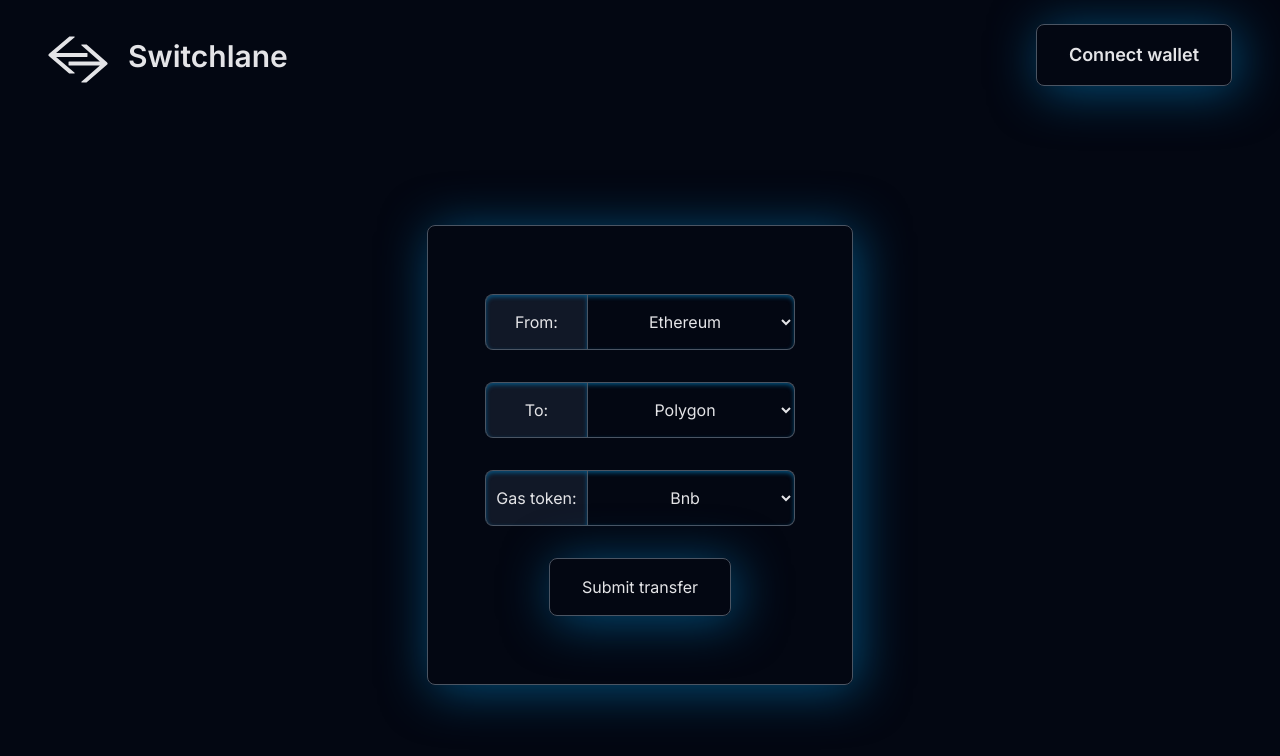
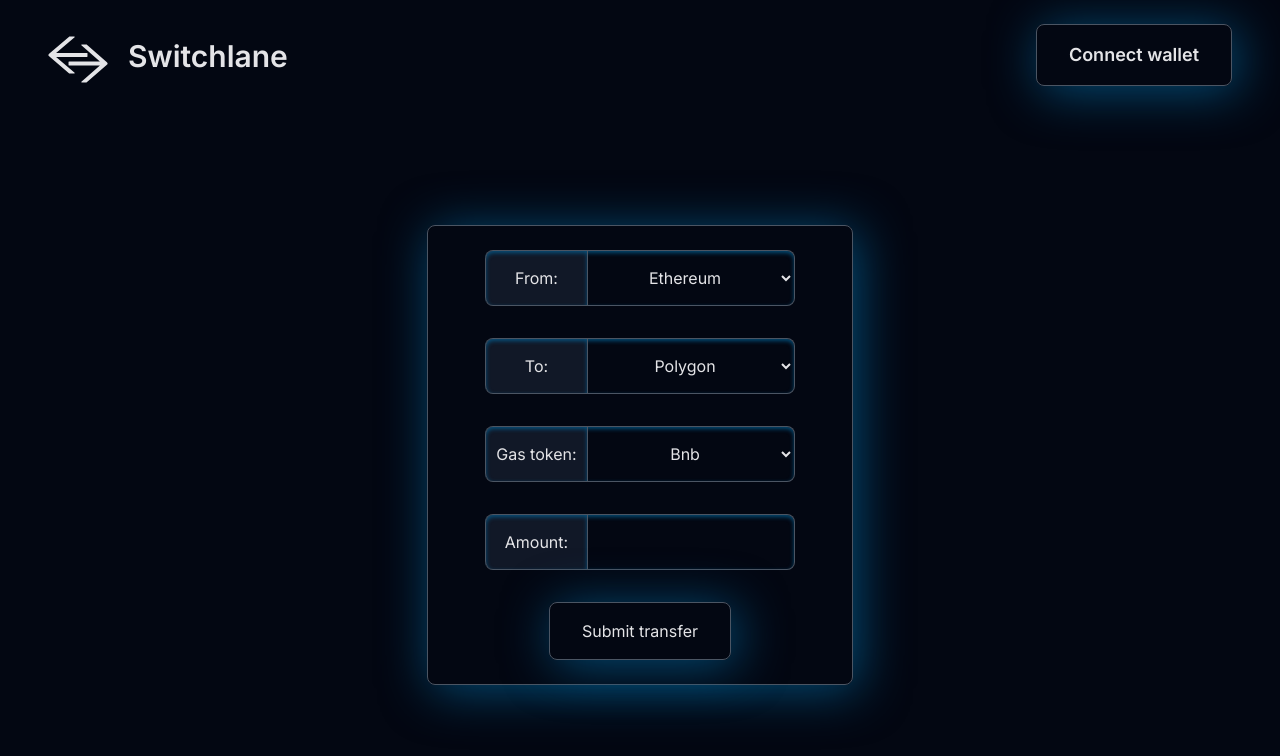
Before and after one commit to crackcodesprogramloads/switchlane, a Next.js app: page / in a window 1280 px wide. Shown: the top 756 px of the page. Built offline with nearby package versions, Linux system fonts and the light colour scheme.

Commit message:
Add amount input to interface

```diff
--- a/app/components/Dropdown.tsx
+++ /dev/null
@@ -1,47 +0,0 @@
-export default function Dropdown({
-  title,
-  chain,
-  token,
-}: {
-  title: string;
-  chain?: string;
-  token?: string;
-}) {
-  return (
-    <div className="w-[90%] h-14 flex flex-row items-center justify-center text-zinc-200 border-t border-r border-b border-gray-600 rounded-lg shadow-inner shadow-sky-700/70">
-      <p className="w-1/3 h-full flex items-center justify-center text-center bg-gray-900 border-x rounded-l-lg border-gray-600 shadow-inner shadow-sky-700/70">
-        {title}
-      </p>
-      <select className="w-2/3 h-full text-center bg-transparent">
-        {chain === "Ethereum" && (
-          <>
-            <option>Ethereum</option>
-            <option>Polygon</option>
-            <option>Optimism</option>
-            <option>Arbitrum</option>
-            <option>BSC</option>
-            <option>Base</option>
-          </>
-        )}
-        {chain === "Polygon" && (
-          <>
-            <option>Polygon</option>
-            <option>Ethereum</option>
-            <option>Optimism</option>
-            <option>Arbitrum</option>
-            <option>BSC</option>
-            <option>Base</option>
-          </>
-        )}
-        {token === "BNB" && (
-          <>
-            <option>Bnb</option>
-            <option>Eth</option>
-            <option>Weth</option>
-            <option>Matic</option>
-          </>
-        )}
-      </select>
-    </div>
-  );
-}
--- /dev/null
+++ b/app/components/Input.tsx
@@ -0,0 +1,56 @@
+export default function Input({
+  type,
+  title,
+  chain,
+  token,
+}: {
+  type: string;
+  title: string;
+  chain?: string;
+  token?: string;
+}) {
+  return (
+    <div className="w-[90%] h-14 flex flex-row items-center justify-center text-zinc-200 border-t border-r border-b border-gray-600 rounded-lg shadow-inner shadow-sky-700/70">
+      <label className="w-1/3 h-full flex items-center justify-center text-center bg-gray-900 border-x rounded-l-lg border-gray-600 shadow-inner shadow-sky-700/70">
+        {title}
+      </label>
+      {type === "dropdown" ? (
+        <select className="w-2/3 h-full text-center bg-transparent">
+          {chain === "Ethereum" && (
+            <>
+              <option>Ethereum</option>
+              <option>Polygon</option>
+              <option>Optimism</option>
+              <option>Arbitrum</option>
+              <option>Avalanche</option>
+              <option>BSC</option>
+              <option>Base</option>
+            </>
+          )}
+          {chain === "Polygon" && (
+            <>
+              <option>Polygon</option>
+              <option>Ethereum</option>
+              <option>Optimism</option>
+              <option>Arbitrum</option>
+              <option>Avalanche</option>
+              <option>BSC</option>
+              <option>Base</option>
+            </>
+          )}
+          {token === "BNB" && (
+            <>
+              <option>Bnb</option>
+              <option>Eth</option>
+              <option>Weth</option>
+              <option>Matic</option>
+              <option>Avax</option>
+            </>
+          )}
+        </select>
+      ) : (
+        <input className="w-2/3 h-full text-center bg-transparent"></input>
+      )}
+    </div>
+  );
+}
--- a/app/components/Interface.tsx
+++ b/app/components/Interface.tsx
@@ -1,12 +1,13 @@
 import Button from "./Button";
-import Dropdown from "./Dropdown";
+import Input from "./Input";
 
 export default function Interface() {
   return (
     <div className="w-1/3 h-2/3 px-10 flex flex-col items-center justify-center gap-8 border border-gray-600 rounded-lg shadow-[5px_5px_50px] shadow-sky-700/70">
-      <Dropdown title="From:" chain="Ethereum" />
-      <Dropdown title="To:" chain="Polygon" />
-      <Dropdown title="Gas token:" token="BNB" />
+      <Input type="dropdown" title="From:" chain="Ethereum" />
+      <Input type="dropdown" title="To:" chain="Polygon" />
+      <Input type="dropdown" title="Gas token:" token="BNB" />
+      <Input type="input" title="Amount:" />
       <Button text="Submit transfer" />
     </div>
   );
```
